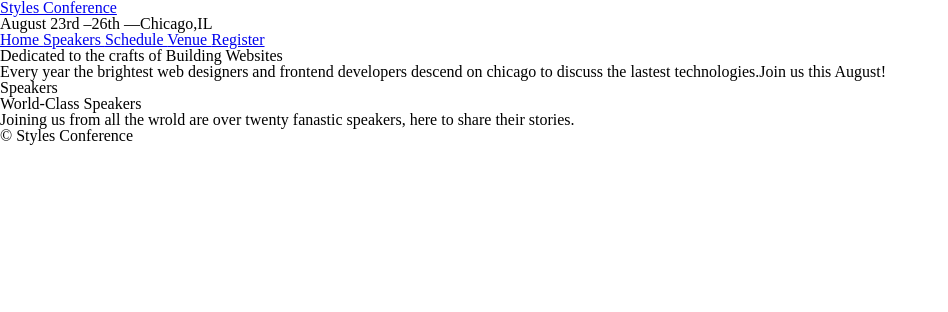
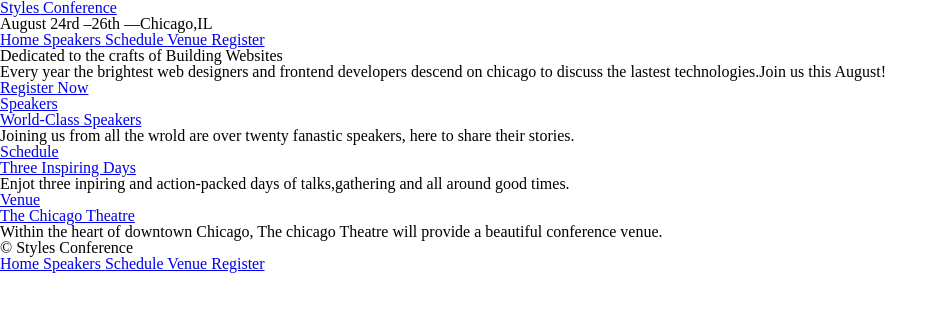
Before and after one commit to anumsh/html-css-styles, a plain HTML site: page index.html in a window 1280 px wide. Shown: the whole page, without its empty margins (0-948 px from the left). Drawn offline with Linux system fonts and the light colour scheme.

Commit message:
feat: add links to sections area , nav tag in footer area

```diff
--- a/index.html
+++ b/index.html
@@ -7,7 +7,7 @@
         <body>
             <header>
                 <a href="index.html">Styles Conference </a>
-                <h3>August 23rd &ndash;26th &mdash;Chicago,IL</h3>
+                <h3>August 24rd &ndash;26th &mdash;Chicago,IL</h3>
             </header>
             <nav>
                 <a href="index.html">Home </a>
@@ -21,15 +21,39 @@
                     <section>
             <h2> Dedicated to the crafts of Building Websites</h2>
                  <p> Every year the brightest web designers and frontend developers descend on chicago to discuss the lastest technologies.Join us this August!</p>
+                        <a href="register.html">Register Now</a>
                     </section>
                     <section>
+                        <a href="speakers.html">
                       <h5> Speakers</h5>
                         <h3> World-Class Speakers</h3>
+                            </a>
                         <p> Joining us from all the wrold are over twenty fanastic speakers, here to share their stories.</p>
                     </section>
+                <section>
+                    <a href="schedule.html">
+                    <h5>Schedule</h5>
+                        <h3>Three Inspiring Days</h3>
+                    </a>
+                    <p>Enjot three inpiring and action-packed days of talks,gathering and all around good times.</p>
+                </section>
+                 <section>
+                    <a href="venue.html">
+                    <h5>Venue</h5>
+                        <h3>The Chicago Theatre</h3>
+                    </a>
+                     <p>Within the heart of downtown Chicago, The chicago Theatre will provide a beautiful conference venue.</p>
+                </section>
             </section>
             <footer>
             <small>&copy; Styles Conference</small>
+                 <nav>
+                <a href="index.html">Home </a>
+                <a href="speakers.html">Speakers </a>
+                <a href="schedule.html">Schedule </a>
+                <a href="venue.html">Venue </a>
+                <a href="register.html">Register </a>
+            </nav>
             </footer>
         </body>
     </head>
```
